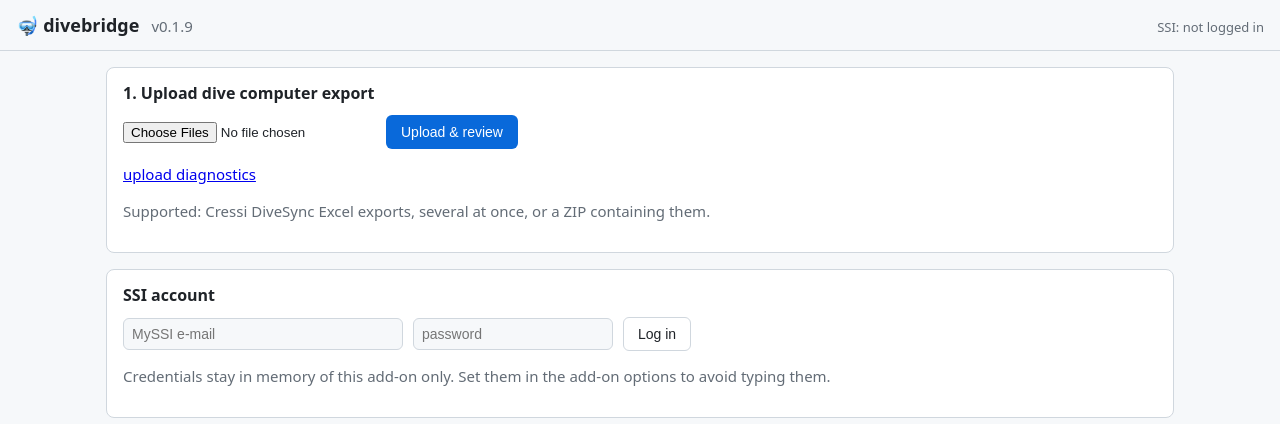
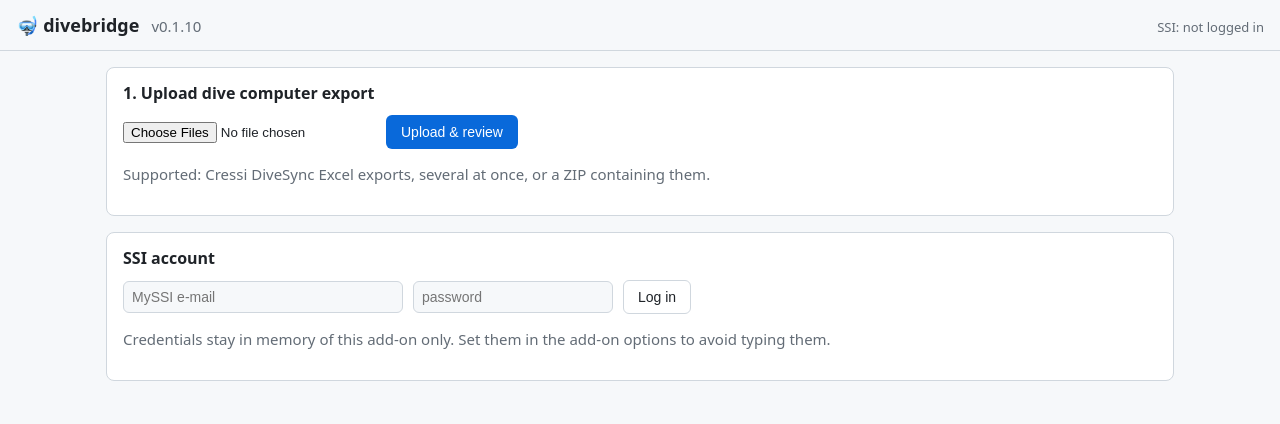
Before and after one commit to LustigePerson/divebridge, a FastAPI app: page / in a window 1280 px wide. Shown: the top 424 px of the page. Run offline with FastAPI, Linux system fonts and the light colour scheme.

Commit message:
Upload progress feedback; docs for the companion app path; remove diagnostics page; 0.1.10

```diff
--- a/config.yaml
+++ b/config.yaml
@@ -1,5 +1,5 @@
 name: divebridge
-version: "0.1.9"
+version: "0.1.10"
 slug: divebridge
 description: Import dive computer exports (Cressi DiveSync) into the SSI logbook and export UDDF
 url: https://github.com/LustigePerson/divebridge
--- a/pyproject.toml
+++ b/pyproject.toml
@@ -1,6 +1,6 @@
 [project]
 name = "divebridge"
-version = "0.1.9"
+version = "0.1.10"
 description = "Bring dive computer exports (Cressi DiveSync) into the SSI logbook and UDDF – Home Assistant add-on"
 readme = "README.md"
 authors = [
--- a/src/divebridge/__init__.py
+++ b/src/divebridge/__init__.py
@@ -1,6 +1,6 @@
 """divebridge – bring dive computer exports into SSI (MySSI) and UDDF."""
 
-__version__ = "0.1.9"
+__version__ = "0.1.10"
 
 
 def main() -> None:  # entry point for `divebridge` script
--- a/src/divebridge/web/app.py
+++ b/src/divebridge/web/app.py
@@ -201,25 +201,6 @@ async def ingress_guard(request: Request, call_next):
     log.info("%s %s -> %s (ua: %s)", request.method, request.url.path, response.status_code,
              request.headers.get("user-agent", "-"))
     return response
-
-
-@app.get("/diag", response_class=HTMLResponse)
-def diag(request: Request, echo: str = ""):
-    """Diagnostics for file picking in WebViews (companion app): what reaches the page / the server."""
-    return render(request, "diag.html", ua=request.headers.get("user-agent", "-"),
-                  companion=is_companion_app(request), client=request.client.host if request.client else "-", echo=echo)
-
-
-@app.post("/diag/echo", response_class=HTMLResponse)
-async def diag_echo(request: Request, files: list[UploadFile] = File(default=[])):
-    parts = []
-    for f in files:
-        data = await f.read()
-        parts.append(f"{f.filename!r}: {len(data)} bytes, {f.content_type}")
-    msg = "server received " + (", ".join(parts) if parts else "no file part")
-    log.info("diag: %s", msg)
-    return render(request, "diag.html", ua=request.headers.get("user-agent", "-"),
-                  companion=is_companion_app(request), client=request.client.host if request.client else "-", echo=msg)
 
 
 @app.get("/health")
--- a/src/divebridge/web/templates/index.html
+++ b/src/divebridge/web/templates/index.html
@@ -2,11 +2,25 @@
 {% block content %}
 <div class="card">
   <h2>1. Upload dive computer export</h2>
-  <form method="post" action="{{ root }}/upload" enctype="multipart/form-data" class="row">
-    <input type="file" name="files" {% if not companion %}multiple{% endif %} required>
-    <button class="primary" type="submit">Upload &amp; review</button>
+  <form method="post" action="{{ root }}/upload" enctype="multipart/form-data" class="row" id="uploadform">
+    <input type="file" name="files" id="files" {% if not companion %}multiple{% endif %} required>
+    <button class="primary" type="submit" id="uploadbtn">Upload &amp; review</button>
+    <span id="uploadinfo" class="muted"></span>
   </form>
-  <p class="muted"><a href="{{ root }}/diag">upload diagnostics</a></p>
+  <script>
+  (() => {
+    const form = document.getElementById('uploadform'), btn = document.getElementById('uploadbtn');
+    const info = document.getElementById('uploadinfo'), files = document.getElementById('files');
+    files.addEventListener('change', () => {
+      info.textContent = files.files.length ? files.files.length + ' file(s) selected, ' +
+        Math.round([...files.files].reduce((a, f) => a + f.size, 0) / 1024) + ' kB' : '';
+    });
+    form.addEventListener('submit', () => {
+      btn.disabled = true; btn.textContent = 'Uploading…';
+      info.textContent = 'uploading and parsing, please wait';
+    });
+  })();
+  </script>
   {% if companion %}
   <p class="muted">Companion app: pick <b>one</b> file – a single DiveSync export, or a <b>ZIP</b> with any number of exports
   (file manager: select the files → compress). The app's browser view cannot hand over multi-selections.</p>
```
Also changed, not shown: DOCS.md (+3 -2 lines), src/divebridge/web/templates/diag.html (deleted, +0 -35 lines), tests/test_web.py (+3 -12 lines), README.md, 1 other file.
